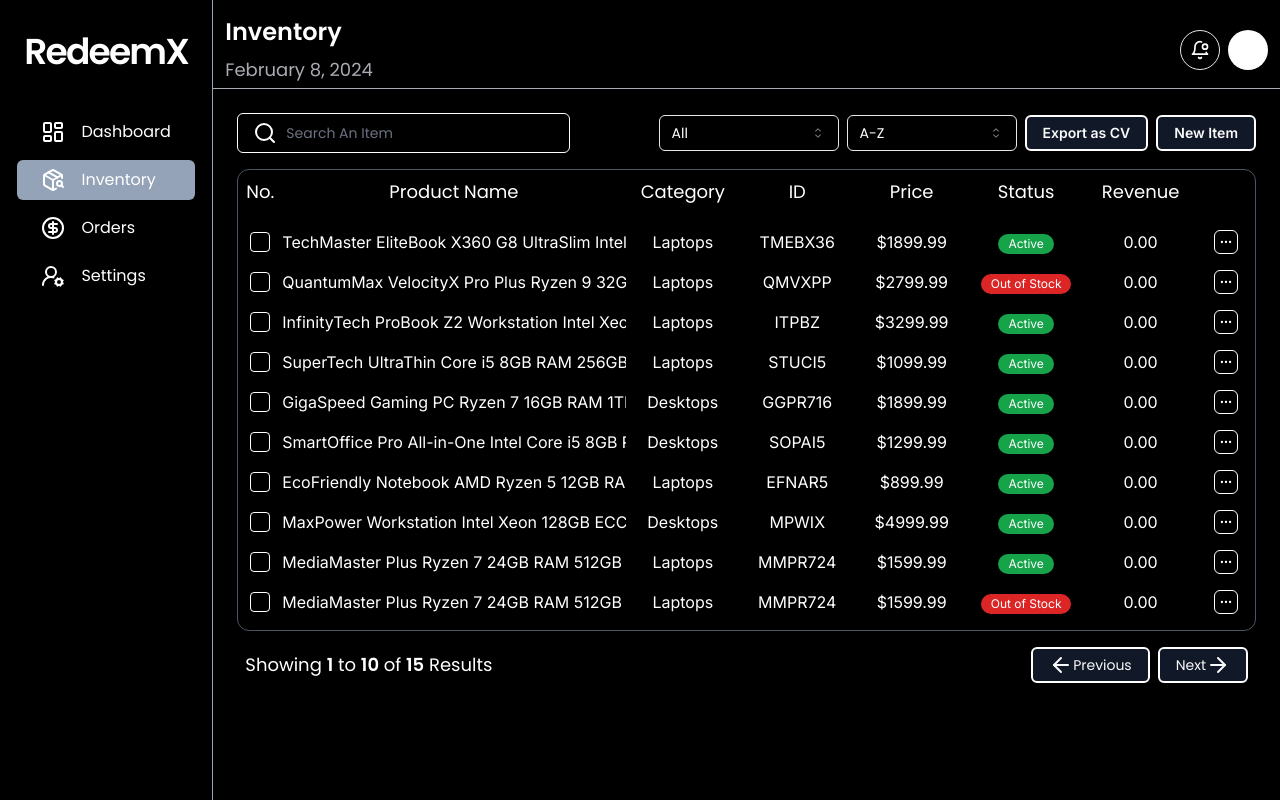
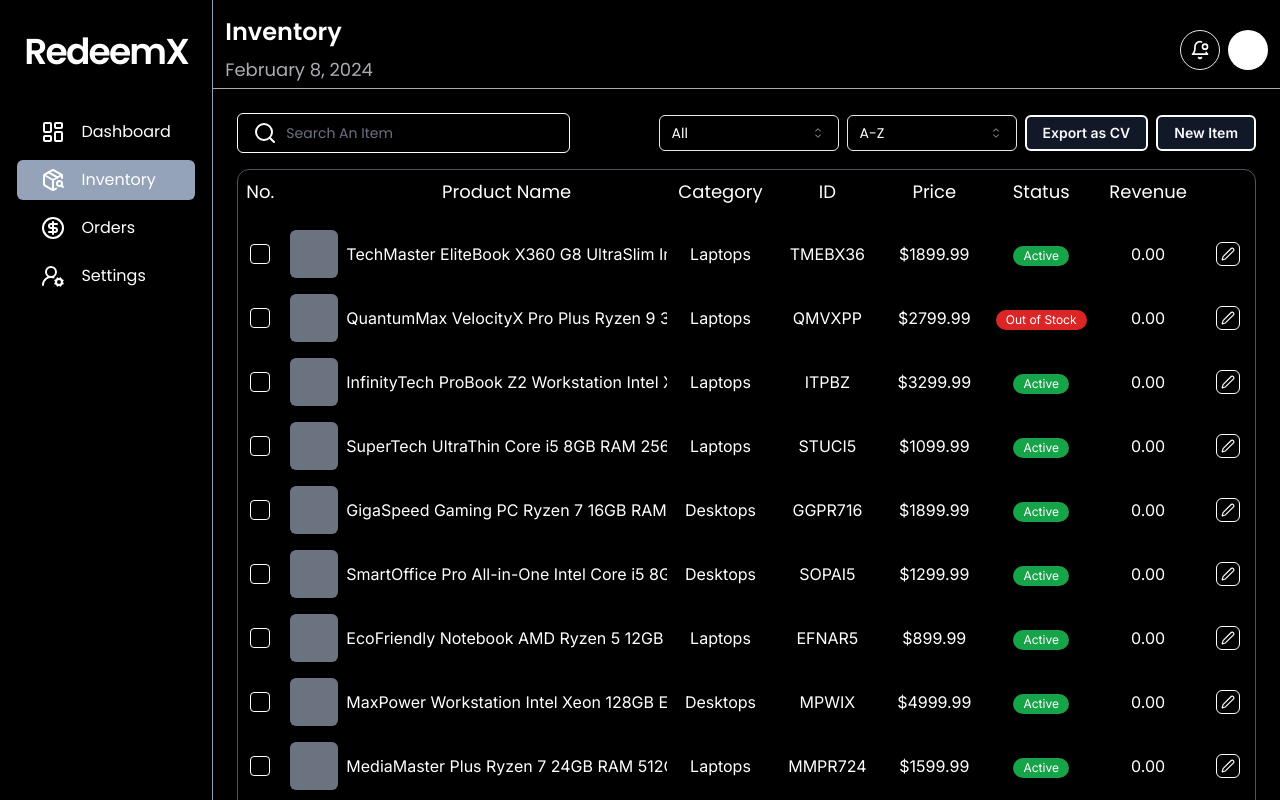
Before and after one commit to devvMuhammad/admin-redeemx, a Next.js app: page /inventory in a window 1280 px wide. Shown: the top 800 px of the page. Built offline with nearby package versions, Linux system fonts and the light colour scheme.

Commit message:
added image for products in the table

```diff
--- a/src/components/inventory/ProductRow.tsx
+++ b/src/components/inventory/ProductRow.tsx
@@ -1,6 +1,6 @@
 import { Inter } from "next/font/google";
 import Badge from "../ui/Badge";
-import { MoreHorizontalIcon } from "lucide-react";
+import { Edit2Icon, MoreHorizontalIcon } from "lucide-react";
 import { Checkbox } from "../ui/checkbox";
 import { Product } from "./DummyProducts";
 import { memo } from "react";
@@ -15,7 +15,8 @@ const RemainingProductRows = memo(function RemainingProductRows({
   return (
     <>
       {" "}
-      <p className={`${inter.className}`}>{product.name}</p>
+      <div className="h-12 w-12 bg-gray-500 rounded-md mx-2"></div>
+      <p className={`${inter.className} flex gap-2`}>{product.name}</p>
       <p className={`${inter.className}`}>{product.category}</p>
       <p className={`${inter.className}`}>{product.id}</p>
       <p className={`${inter.className}`}>${product.price.toFixed(2)}</p>
@@ -30,7 +31,7 @@ const RemainingProductRows = memo(function RemainingProductRows({
       </div>
       <p className={`${inter.className}`}>{product.revenue.toFixed(2)}</p>
       <div className="mx-auto">
-        <MoreHorizontalIcon className="cursor-pointer p-1 border rounded-md border-white hover:translate-y-[-2px]" />
+        <Edit2Icon className="cursor-pointer p-1 border rounded-md border-white hover:translate-y-[-2px]" />
       </div>
     </>
   );
@@ -61,6 +62,7 @@ export default function ProductRow({
           }
         />
       </div>
+
       <RemainingProductRows product={product} />
     </>
   );
--- a/src/components/inventory/ProductsHeader.tsx
+++ b/src/components/inventory/ProductsHeader.tsx
@@ -2,6 +2,7 @@ export default function ProductsHeader() {
   return (
     <>
       <span className="text-left">No.</span>
+      <span>&nbsp;</span>
       <span>Product Name</span>
       <span>Category</span>
       <span>ID</span>
--- a/src/components/inventory/ProductsTable.tsx
+++ b/src/components/inventory/ProductsTable.tsx
@@ -17,7 +17,7 @@ export default function ProductsTable() {
   } = useSelectDelete();
   return (
     <div className="overflow-x-auto space-y-2">
-      <div className="min-w-[700px] border border-gray-600 pb-4 rounded-xl header product-rows grid gap-y-4 gap-x-2 md:gap-x-0 grid-cols-[auto_3fr_1fr_1fr_1fr_1fr_1fr_0.5fr] justify-center items-center text-center overflow-x-auto ">
+      <div className="min-w-[700px] border border-gray-600 pb-4 rounded-xl header product-rows grid gap-y-4 gap-x-2 md:gap-x-0 grid-cols-[auto_auto_3fr_1fr_1fr_1fr_1fr_1fr_0.5fr] justify-center items-center text-center overflow-x-auto ">
         <ProductsHeader />
         {dummyProducts.map((product, i) => (
           <ProductRow
```
